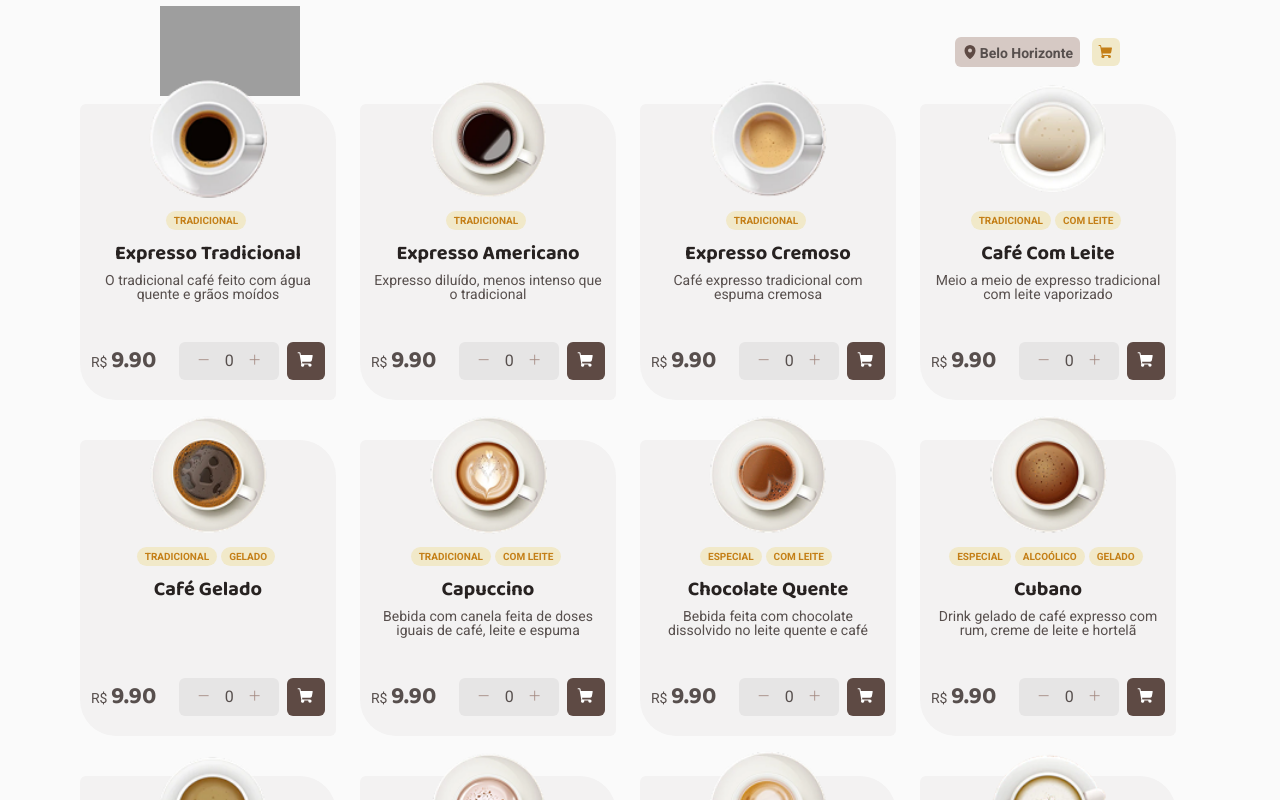
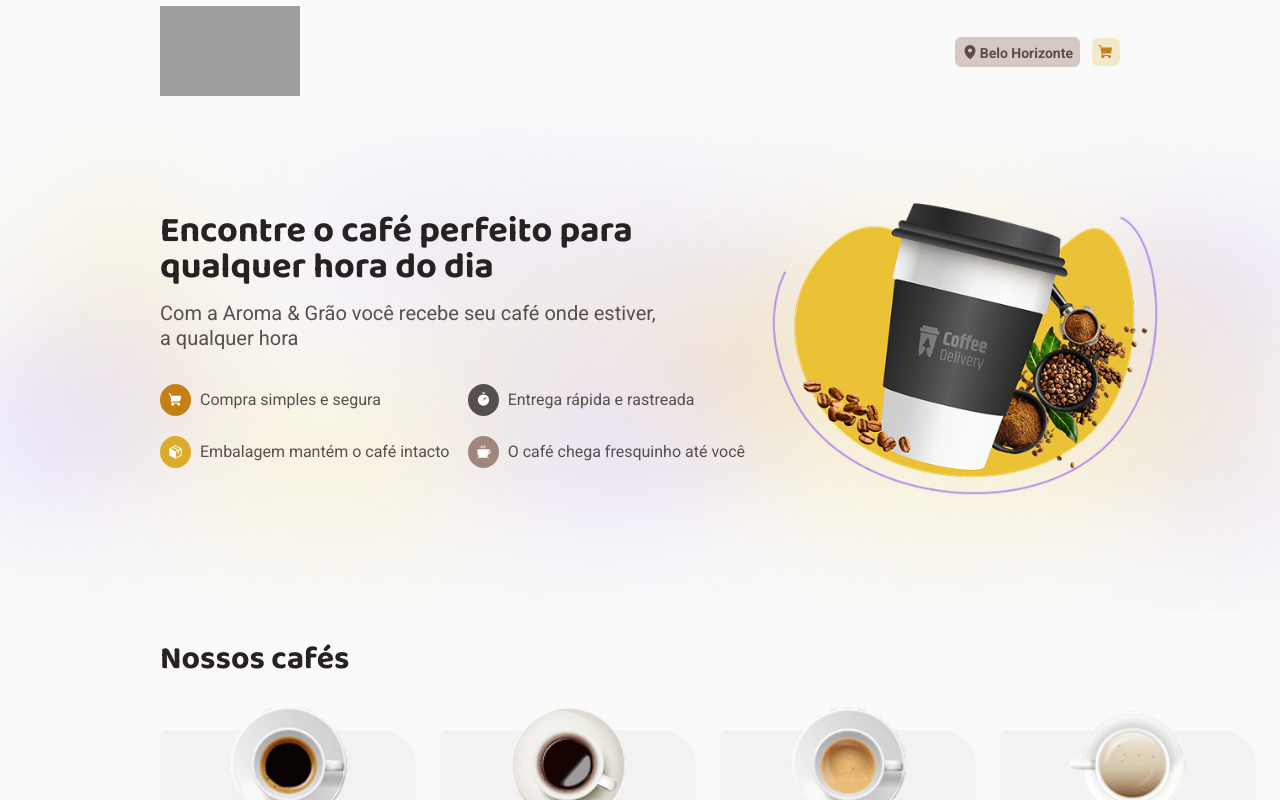
Before and after one commit to Luizgsmkw/aromaegrao, a React (Vite) app: page / in a window 1280 px wide. Shown: the top 800 px of the page. Built offline with nearby package versions, Linux system fonts and the light colour scheme; grey boxes are pictures that could not be loaded.

Commit message:
#5 estilização da página main

```diff
--- a/src/App.tsx
+++ b/src/App.tsx
@@ -3,15 +3,14 @@ import {ThemeProvider} from 'styled-components'
 import { defaultTheme } from './styles/theme/default'
 import { GlobalStyles } from './styles/global'
 import { Header } from './components/Header'
-import { ListCoffees } from './components/ListCoffees'
-import { coffeeData } from './mocks/coffeeData'
+import { Home } from './pages/Home'
 export function App() {
 
 
   return (
     <ThemeProvider theme={defaultTheme}>
       <Header />
-      <ListCoffees coffees={coffeeData} />
+      <Home />
       < GlobalStyles />
     </ ThemeProvider>
   )
--- a/src/components/ListCoffees/styles.ts
+++ b/src/components/ListCoffees/styles.ts
@@ -4,5 +4,8 @@ import styled from "styled-components";
 export const ContainerList = styled.ul `
     display: flex;
     flex-wrap: wrap;
-    justify-content: center;
+
+     @media(max-width: 620px){
+           justify-content: center;
+    }
 `
--- /dev/null
+++ b/src/pages/Home/index.tsx
@@ -0,0 +1,34 @@
+import { Coffee, Package, ShoppingCart, Timer } from "phosphor-react";
+import coffeeCup from '../../assets/Imagem.png'
+import { ContainerHome, ContainerTopics, TextDescription, SpanCart, SpanPackage, SpanTimer, SpanCoffee, ContainerListCoffee, } from "./styles";
+import { coffeeData } from "../../mocks/coffeeData";
+import { ListCoffees } from "../../components/ListCoffees";
+export const Home = () => {
+    return(
+        <main>
+            <ContainerHome>
+                <div>
+                    <h2>Encontre o café perfeito para qualquer hora do dia</h2>
+                    <TextDescription>Com a Aroma & Grão você recebe seu café onde estiver, a qualquer hora</TextDescription>
+                    <ContainerTopics>
+                        <div>
+                            <p><SpanCart><ShoppingCart weight="fill"/></SpanCart>Compra simples e segura</p>
+                            <p><SpanPackage><Package weight="fill"/></SpanPackage>Embalagem mantém o café intacto</p>
+                        </div>
+                        <div>
+                            <p><SpanTimer><Timer weight="fill"/></SpanTimer>Entrega rápida e rastreada</p>
+                            <p><SpanCoffee><Coffee weight="fill"/></SpanCoffee>O café chega fresquinho até você</p>
+                        </div>
+                    </ContainerTopics>
+                </div>
+                <div>
+                    <img src={coffeeCup} alt="" />
+                </div>
+            </ContainerHome>
+            <ContainerListCoffee>
+                <h2>Nossos cafés</h2>
+                <ListCoffees coffees={coffeeData} />
+            </ContainerListCoffee>
+        </main>
+    )
+}
--- /dev/null
+++ b/src/pages/Home/styles.ts
@@ -0,0 +1,167 @@
+import styled from "styled-components";
+import imageback from "../../assets/Background.png"
+
+
+export const ContainerHome = styled.div `
+    display: flex;
+    align-items: center;
+    padding: 94px 115px 108px 160px;
+    gap: 20px;
+    background-image: url(${imageback});
+    background-repeat: no-repeat;
+    background-size: cover;
+    background-position: center;
+
+    @media(max-width: 1300px){
+        img{
+            width: 400px;
+        }
+    }
+
+    @media(max-width: 1200px){
+        flex-direction: column-reverse;
+        img{
+            width: 500px;
+        }
+    }
+
+
+    @media(max-width: 900px){
+        flex-direction: column-reverse;
+        img{
+            width: 300px;
+        }
+    }
+
+    @media(max-width: 620px){
+           padding: 60px 40px 70px 40px;
+    }
+
+
+    @media(max-width: 350px){
+        img{
+            width: 250px;
+        }
+    }
+
+    h2 {
+
+        font-family: "Baloo 2", sans-serif;
+        font-size: 48px;
+        font-weight: bold;
+        color: ${props => props.theme["base-title"]};
+        margin-bottom: 16px;
+
+        @media(max-width: 1300px){
+            font-size: 36px;
+        }
+        @media(max-width: 900px){
+            font-size: 24px;
+            text-align: center;
+            max-width: 500px;
+        }
+
+          @media(max-width: 350px){
+             font-size: 18px;
+        }
+
+    }
+
+`
+
+export const TextDescription = styled.p `
+    font-size: 20px;
+    line-height: 25px;
+    margin-bottom: 66px;
+
+    @media(max-width: 1300px){
+            max-width: 500px;
+            margin-bottom: 33px;
+        }
+    @media(max-width: 900px){
+            font-size: 16px;
+            text-align: center;
+    }
+     @media(max-width: 350px){
+            font-size: 14px;
+            line-height: 20px;
+    }
+`
+
+export const ContainerTopics = styled.div `
+    display: flex;
+    justify-content: space-between;
+    @media(max-width: 620px){
+            flex-wrap: wrap;
+            align-items: center;
+    }
+    p{
+        margin-bottom: 35px;
+        font-size: 16px;
+        display: flex;
+        align-items: center;
+
+        @media(max-width: 1300px){
+            margin-bottom: 20px;
+        }
+        @media(max-width: 900px){
+            font-size: 14px;
+        }
+    }
+
+`
+
+export const BaseSpan = styled.span `
+    width: 15px;
+    border-radius: 50%;
+    padding: 8px;
+    margin-right: 9px;
+    display: flex;
+    align-items: center;
+
+    @media(max-width: 350px){
+            width: 10px;
+            padding: 6px;
+    }
+
+    svg {
+       color: ${props => props.theme.white};
+    }
+`
+
+export const SpanCart = styled(BaseSpan) `
+    background-color: ${props => props.theme["yellow-dark"]};
+`
+
+export const SpanPackage = styled(BaseSpan) `
+    background-color: ${props => props.theme["yellow"]};
+`
+
+export const SpanTimer = styled(BaseSpan) `
+    background-color: ${props => props.theme["base-text"]};
+`
+
+export const SpanCoffee = styled(BaseSpan) `
+    background-color: ${props => props.theme["brown"]};
+`
+
+export const ContainerListCoffee = styled.div `
+    margin-top: 32px;
+    margin-left: 160px;
+
+     @media(max-width: 620px){
+           display: flex;
+           flex-direction: column;
+           align-items: center;
+           margin-left: 0;
+    }
+
+    h2 {
+        font-family: "Baloo 2", sans-serif;
+        font-size: 32px;
+        font-weight: bold;
+        color: ${props => props.theme["base-title"]};
+        margin-bottom: 54px;
+    }
+
+`
```
Also changed, not shown: src/assets/Background.png (added), src/assets/Imagem.png (added).
